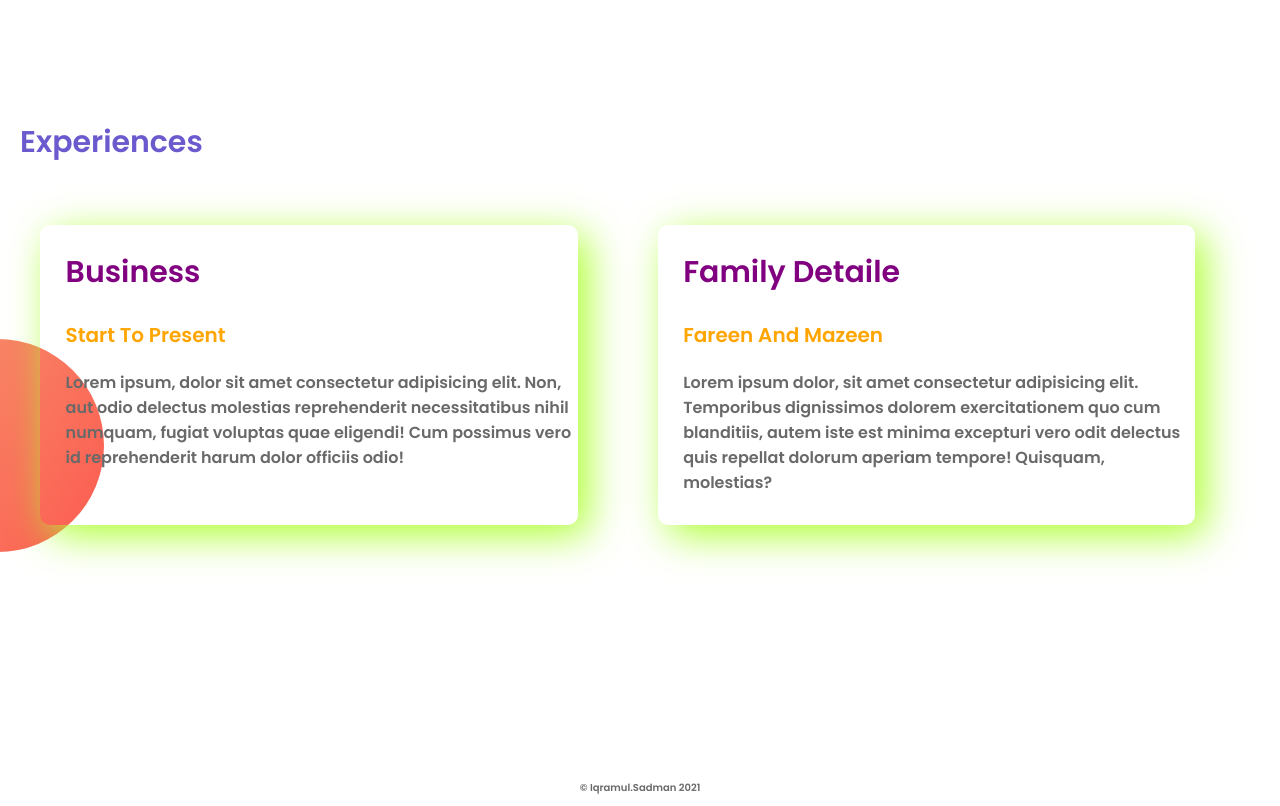
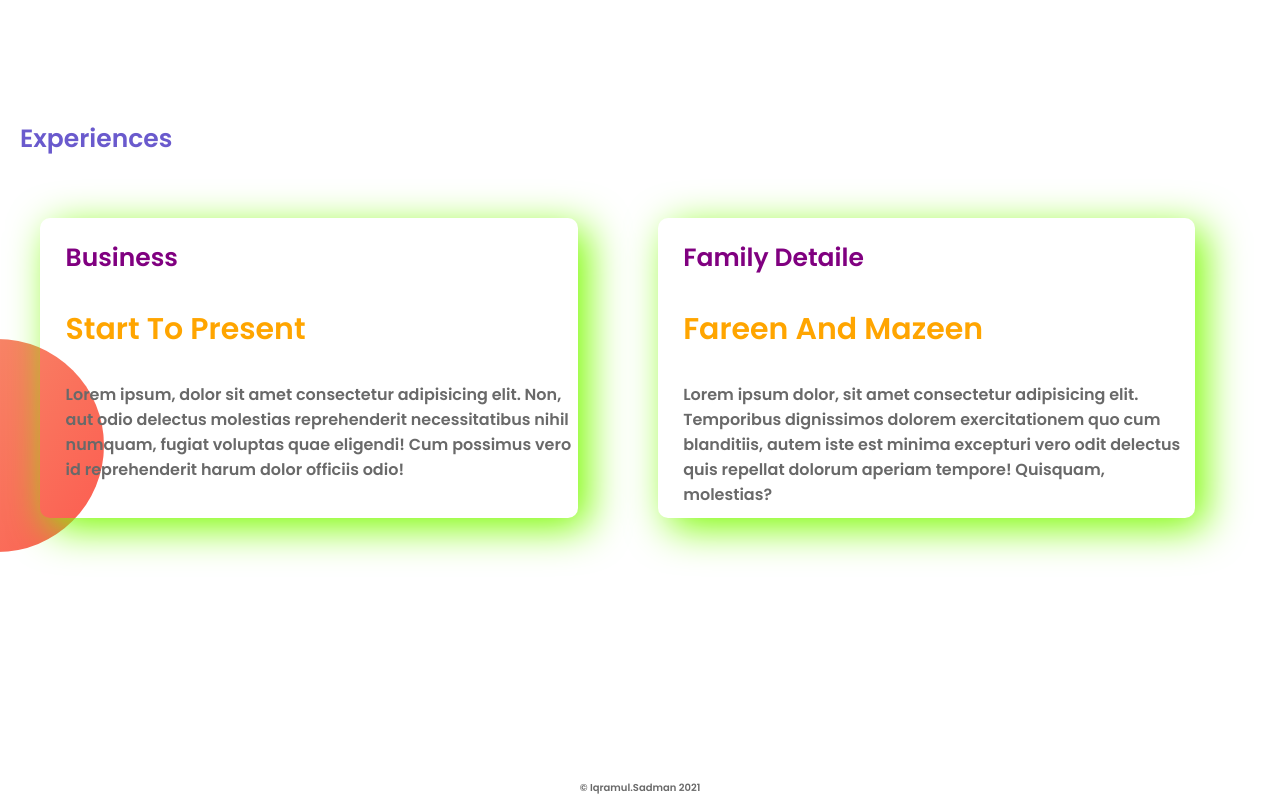
Before and after one commit to Sadman1999/Abul-Hasnat2, a plain HTML site: page index.html in a window 1280 px wide. Shown: the part 1200-2006 px from the top of the page. Drawn offline with Linux system fonts and the light colour scheme.

Commit message:
changing my second repo

```diff
--- a/index.html
+++ b/index.html
@@ -34,7 +34,7 @@
         </div>
     </section>
     <section class="experience-area">
-        <h2 class="experience">Experiences</h2>
+        <h2 class="extra-experience">Experiences</h2>
         <div class="half-width single-experience">
             <h2 class="family-highlight">Business</h2>
             <h3 class="second-highlight">Start To Present</h3>
--- a/style.css
+++ b/style.css
@@ -3,10 +3,10 @@ body{
     font-family: 'Poppins', sans-serif;
 }
 h1{
-    font-size: 50px;
+    font-size: 40px;
 }
 h2{
-    font-size: 30px;
+    font-size: 25px;
 }
 h3{
     font-size: 20px;
@@ -16,6 +16,7 @@ p{
 }
 .second-highlight{
     color: orange;
+    font-size: 30px;
 }
 .to-highlight{
     color: purple;
@@ -56,7 +57,7 @@ section{
 .family-highlight{
     color: purple;
 }
-.experience{
+.extra-experience{
     color: slateblue;
     margin: 20px;
 }
@@ -64,7 +65,7 @@ section{
     color:navy;
 }
 .single-experience{
-    box-shadow: 10px 10px 40px greenyellow;
+    box-shadow: 10px 10px 40px lawngreen;
     border-radius: 10px;
     height: 60%;
     margin: 40px;
@@ -78,3 +79,6 @@ footer p{
     text-align: center;
     font-size: 10px;
 }
+.experience{
+    color: rebeccapurple;
+}
```
